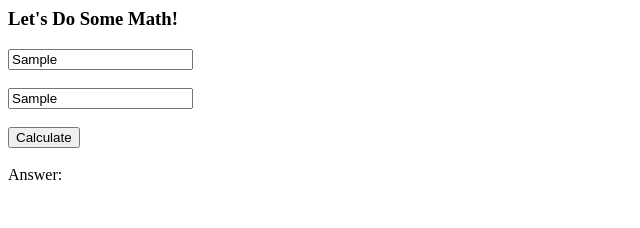
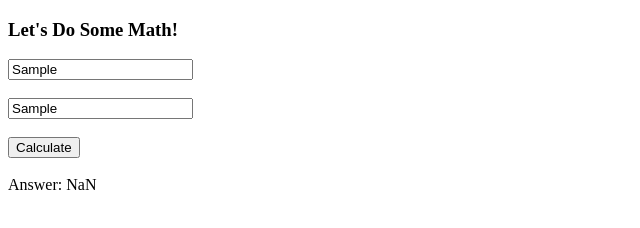
Before and after one commit to JamieIdaho/assignment5, a plain HTML site: page index.html in a window 1280 px wide. Both pictures are taken after typing "Sample", "Sample" into the empty fields and a click on the input "Calculate". Shown: the whole page, without its empty margins (0-640 px from the left). Drawn offline with Linux system fonts and the light colour scheme.

Commit message:
Got the program to run correctly using a function

```diff
--- a/index.html
+++ b/index.html
@@ -1,3 +1,10 @@
+<!DOCTYPE html>
+<html>
+<head>
+  <title>Assignment 5</title>
+</head>
+<body>
+
 <h3>Let's Do Some Math!</h3>
 
 <input type="text" id="num_one" />
@@ -10,3 +17,7 @@
   <br />
   Answer: <span id="answer"></span>
 </div>
+
+<script type="text/javascript" src="main.js"></script>
+</body>
+</html>
--- a/main.js
+++ b/main.js
@@ -0,0 +1,14 @@
+var calculate = document.querySelector("#calculateBtn");
+
+
+function add() {
+  var numOne = document.querySelector("#num_one").value;
+  var numTwo = document.querySelector("#num_two").value;
+  var chosenNum1 = Number(numOne);
+  var chosenNum2 = Number(numTwo);
+  var answer = chosenNum1 + chosenNum2;
+  document.querySelector("#answer").textContent = answer;
+}
+
+
+calculate.addEventListener("click", add);
```
